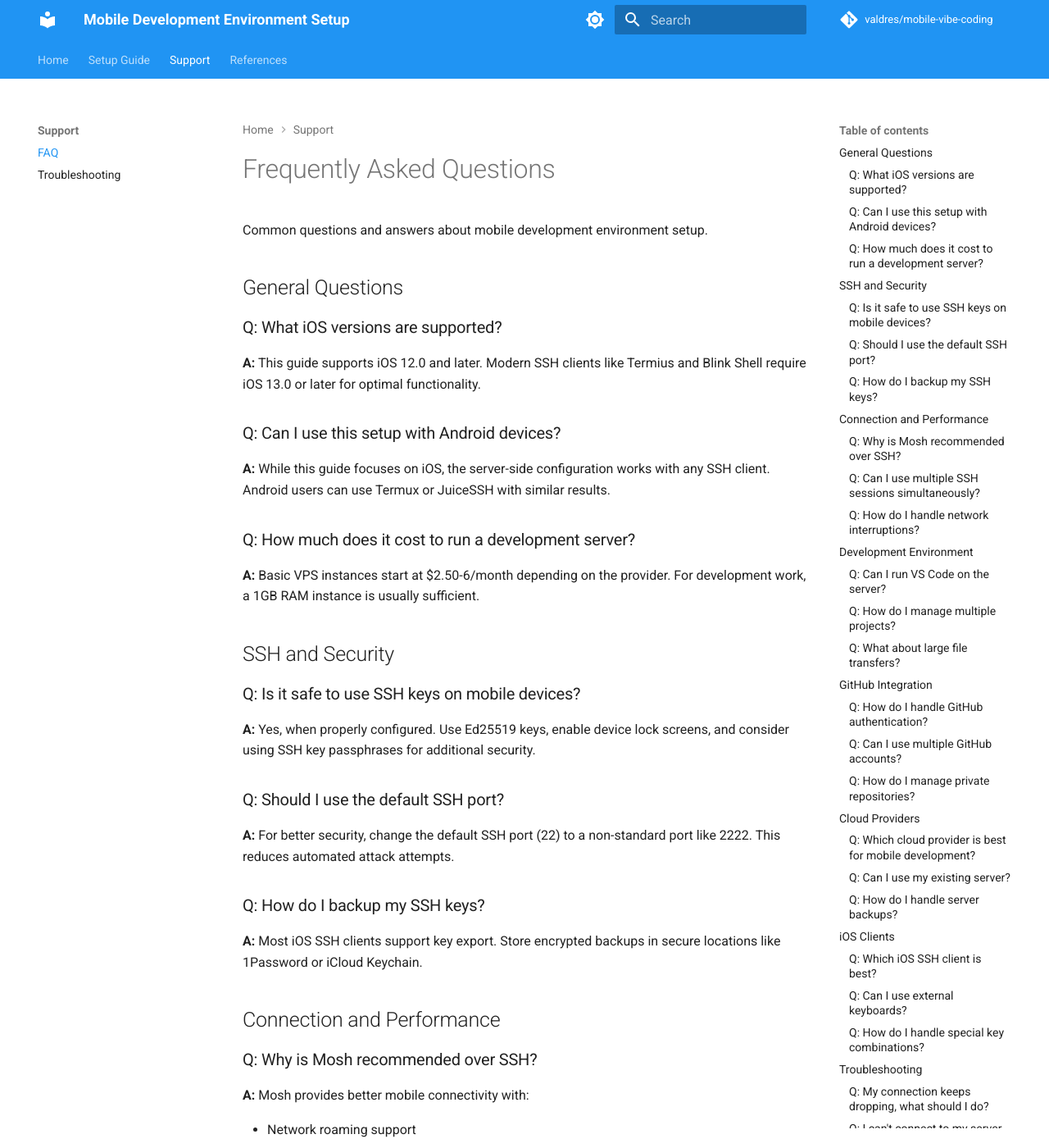
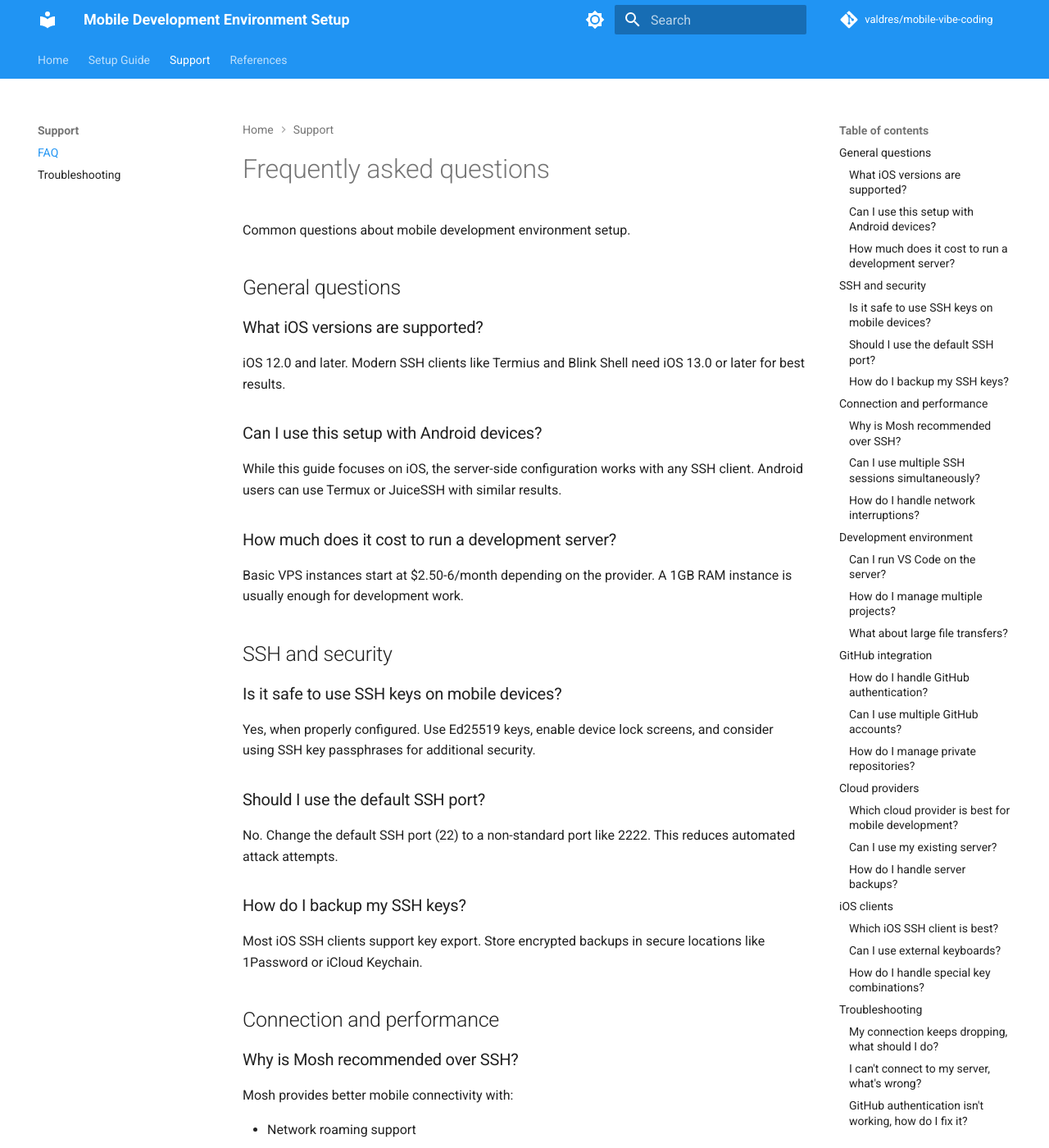
Before and after one commit to staticaland/mobile-vibe-coding, an MkDocs documentation site: the page built from docs/faq.md, in a window 1280 px wide and 1400 px high. Shown: the whole window at 82% size. Built offline with MkDocs 1.6.1 and Material for MkDocs 9.7.7, drawn with Linux system fonts in a browser that asks for light colours; comment, search, counter and statistics services are not loaded; some of the changed text lies outside the part shown.

Commit message:
Apply clear writing principles to FAQ documentation
- Remove Q: and A: prefixes for cleaner format
- Use sentence case for headings
- Cut unnecessary words and verbose phrases
- Make language more conversational and direct
- Improve scannability while maintaining all essential information

🤖 Generated with [Claude Code](https://claude.ai/code)

Co-Authored-By: Claude <noreply@anthropic.com>

```diff
--- a/docs/faq.md
+++ b/docs/faq.md
@@ -1,162 +1,154 @@
-# Frequently Asked Questions
+# Frequently asked questions
 
-Common questions and answers about mobile development environment setup.
+Common questions about mobile development environment setup.
 
-## General Questions
+## General questions
 
-### Q: What iOS versions are supported?
+### What iOS versions are supported?
 
-**A:** This guide supports iOS 12.0 and later. Modern SSH clients like Termius and Blink Shell require iOS 13.0 or later for optimal functionality.
+iOS 12.0 and later. Modern SSH clients like Termius and Blink Shell need iOS 13.0 or later for best results.
 
-### Q: Can I use this setup with Android devices?
+### Can I use this setup with Android devices?
 
-**A:** While this guide focuses on iOS, the server-side configuration works with any SSH client. Android users can use Termux or JuiceSSH with similar results.
+While this guide focuses on iOS, the server-side configuration works with any SSH client. Android users can use Termux or JuiceSSH with similar results.
 
-### Q: How much does it cost to run a development server?
+### How much does it cost to run a development server?
 
-**A:** Basic VPS instances start at $2.50-6/month depending on the provider. For development work, a 1GB RAM instance is usually sufficient.
+Basic VPS instances start at $2.50-6/month depending on the provider. A 1GB RAM instance is usually enough for development work.
 
-## SSH and Security
+## SSH and security
 
-### Q: Is it safe to use SSH keys on mobile devices?
+### Is it safe to use SSH keys on mobile devices?
 
-**A:** Yes, when properly configured. Use Ed25519 keys, enable device lock screens, and consider using SSH key passphrases for additional security.
+Yes, when properly configured. Use Ed25519 keys, enable device lock screens, and consider using SSH key passphrases for additional security.
 
-### Q: Should I use the default SSH port?
+### Should I use the default SSH port?
 
-**A:** For better security, change the default SSH port (22) to a non-standard port like 2222. This reduces automated attack attempts.
+No. Change the default SSH port (22) to a non-standard port like 2222. This reduces automated attack attempts.
 
-### Q: How do I backup my SSH keys?
+### How do I backup my SSH keys?
 
-**A:** Most iOS SSH clients support key export. Store encrypted backups in secure locations like 1Password or iCloud Keychain.
+Most iOS SSH clients support key export. Store encrypted backups in secure locations like 1Password or iCloud Keychain.
 
-## Connection and Performance
+## Connection and performance
 
-### Q: Why is Mosh recommended over SSH?
+### Why is Mosh recommended over SSH?
 
-**A:** Mosh provides better mobile connectivity with:
+Mosh provides better mobile connectivity with:
 
 - Network roaming support
 - Connection resilience during device sleep
 - Instant local echo for better responsiveness
 - UDP-based protocol optimized for mobile networks
 
-### Q: Can I use multiple SSH sessions simultaneously?
+### Can I use multiple SSH sessions simultaneously?
 
-**A:** Yes, both Termius and Blink Shell support multiple concurrent connections. Use tmux on the server for session management.
+Yes, both Termius and Blink Shell support multiple concurrent connections. Use tmux on the server for session management.
 
-### Q: How do I handle network interruptions?
+### How do I handle network interruptions?
 
-**A:** Use tmux for session persistence and Mosh for automatic reconnection. Your work continues even if the connection drops.
+Use tmux for session persistence and Mosh for automatic reconnection. Your work continues even if the connection drops.
 
-## Development Environment
+## Development environment
 
-### Q: Can I run VS Code on the server?
+### Can I run VS Code on the server?
 
-**A:** Yes, use VS Code Server or GitHub Codespaces. Access the web interface through port forwarding for a full IDE experience.
+Yes, use VS Code Server or GitHub Codespaces. Access the web interface through port forwarding for a full IDE experience.
 
-### Q: How do I manage multiple projects?
+### How do I manage multiple projects?
 
-**A:** Use GitHub CLI for repository management and tmux sessions for project organization. Each project can have its own tmux session.
+Use GitHub CLI for repository management and tmux sessions for project organization. Each project can have its own tmux session.
 
-### Q: What about large file transfers?
+### What about large file transfers?
 
-**A:** Use `rsync` or `scp` for efficient file transfers. For regular workflows, direct editing on the server is more efficient.
+Use `rsync` or `scp` for efficient file transfers. For regular workflows, direct editing on the server is more efficient.
 
-## GitHub Integration
+## GitHub integration
 
-### Q: How do I handle GitHub authentication?
+### How do I handle GitHub authentication?
 
-**A:** GitHub CLI handles authentication automatically. Use `gh auth login` to authenticate once, then all git operations work seamlessly.
+GitHub CLI handles authentication automatically. Use `gh auth login` to authenticate once, then all git operations work seamlessly.
 
-### Q: Can I use multiple GitHub accounts?
+### Can I use multiple GitHub accounts?
 
-**A:** Yes, configure different SSH keys for different accounts and use git config to specify which account to use per repository.
+Yes, configure different SSH keys for different accounts and use git config to specify which account to use per repository.
 
-### Q: How do I manage private repositories?
+### How do I manage private repositories?
 
-**A:** GitHub CLI supports private repositories automatically after authentication. Ensure your SSH keys are properly configured.
+GitHub CLI supports private repositories automatically after authentication. Ensure your SSH keys are properly configured.
 
-## Cloud Providers
+## Cloud providers
 
-### Q: Which cloud provider is best for mobile development?
+### Which cloud provider is best for mobile development?
 
-**A:** Digital Ocean is recommended for simplicity and reliability. AWS EC2 offers free tier options. Choose based on your location and requirements.
+Digital Ocean is recommended for simplicity and reliability. AWS EC2 offers free tier options. Choose based on your location and requirements.
 
-### Q: Can I use my existing server?
+### Can I use my existing server?
 
-**A:** Yes, any Ubuntu/Debian server with SSH access works. Follow the server configuration steps in the VPS setup guide.
+Yes, any Ubuntu/Debian server with SSH access works. Follow the server configuration steps in the VPS setup guide.
 
-### Q: How do I handle server backups?
+### How do I handle server backups?
 
-**A:** Use your cloud provider's snapshot features or implement automated backups using tools like `rsync` or `duplicity`.
+Use your cloud provider's snapshot features or implement automated backups using tools like `rsync` or `duplicity`.
 
-## iOS Clients
+## iOS clients
 
-### Q: Which iOS SSH client is best?
-
-**A:**
+### Which iOS SSH client is best?
 
 - **Termius**: Best for beginners, excellent sync features
 - **Blink Shell**: Advanced features, professional developers
 - **Choice depends on**: Budget, feature requirements, and workflow preferences
 
-### Q: Can I use external keyboards?
+### Can I use external keyboards?
 
-**A:** Yes, both Termius and Blink Shell support external keyboards. Blink Shell has particularly good external keyboard support.
+Yes, both Termius and Blink Shell support external keyboards. Blink Shell has particularly good external keyboard support.
 
-### Q: How do I handle special key combinations?
+### How do I handle special key combinations?
 
-**A:** iOS SSH clients provide virtual key bars or customizable keyboards for special keys like Ctrl, Alt, and function keys.
+iOS SSH clients provide virtual key bars or customizable keyboards for special keys like Ctrl, Alt, and function keys.
 
 ## Troubleshooting
 
-### Q: My connection keeps dropping, what should I do?
-
-**A:**
+### My connection keeps dropping, what should I do?
 
 1. Switch to Mosh protocol
 2. Enable SSH keep-alive settings
 3. Check your mobile network stability
 4. Use tmux for session persistence
 
-### Q: I can't connect to my server, what's wrong?
+### I can't connect to my server, what's wrong?
 
-**A:** Check:
+Check:
 
 1. Server IP address and port
 2. SSH service status (`systemctl status ssh`)
 3. Firewall configuration (`ufw status`)
 4. SSH key authentication setup
 
-### Q: GitHub authentication isn't working, how do I fix it?
-
-**A:**
+### GitHub authentication isn't working, how do I fix it?
 
 1. Re-run `gh auth login`
 2. Check GitHub CLI installation
 3. Verify network connectivity
 4. Ensure proper SSH key configuration
 
-## Advanced Usage
+## Advanced usage
 
-### Q: Can I use this setup for production deployments?
+### Can I use this setup for production deployments?
 
-**A:** This setup is designed for development. For production, implement additional security measures, monitoring, and backup strategies.
+This setup is designed for development. For production, implement additional security measures, monitoring, and backup strategies.
 
-### Q: How do I scale this setup for teams?
+### How do I scale this setup for teams?
 
-**A:** Use separate user accounts per team member, implement proper SSH key management, and consider using bastion hosts for enhanced security.
+Use separate user accounts per team member, implement proper SSH key management, and consider using bastion hosts for enhanced security.
 
-### Q: Can I automate the entire setup?
+### Can I automate the entire setup?
 
-**A:** Yes, use the Cloud-Init configuration provided in the guide for fully automated server provisioning and configuration.
+Yes, use the Cloud-Init configuration provided in the guide for fully automated server provisioning and configuration.
 
-## Performance Optimization
+## Performance optimization
 
-### Q: How can I improve performance?
-
-**A:**
+### How can I improve performance?
 
 - Use SSD-based VPS instances
 - Enable SSH compression
@@ -164,27 +156,23 @@ Common questions and answers about mobile development environment setup.
 - Optimize your mobile network connection
 - Use local caching where possible
 
-### Q: What about battery life on iOS?
+### What about battery life on iOS?
 
-**A:** SSH clients are generally efficient. Use Mosh for better power management and consider reducing screen brightness during long coding sessions.
+SSH clients are generally efficient. Use Mosh for better power management and consider reducing screen brightness during long coding sessions.
 
-## Getting Started
+## Getting started
 
-### Q: I'm new to command line, is this guide suitable?
+### I'm new to command line, is this guide suitable?
 
-**A:** This guide assumes basic command line familiarity. Consider completing a basic Linux tutorial before starting.
+This guide assumes basic command line familiarity. Consider completing a basic Linux tutorial before starting.
 
-### Q: How long does the setup take?
-
-**A:**
+### How long does the setup take?
 
 - Manual setup: 30-60 minutes
 - Cloud-Init automated setup: 10-15 minutes
 - Learning curve: 1-2 hours for new users
 
-### Q: What if I need help?
-
-**A:**
+### What if I need help?
 
 1. Check the [Troubleshooting Guide](troubleshooting.md)
 2. Review the [References](references.md) for additional resources
```
